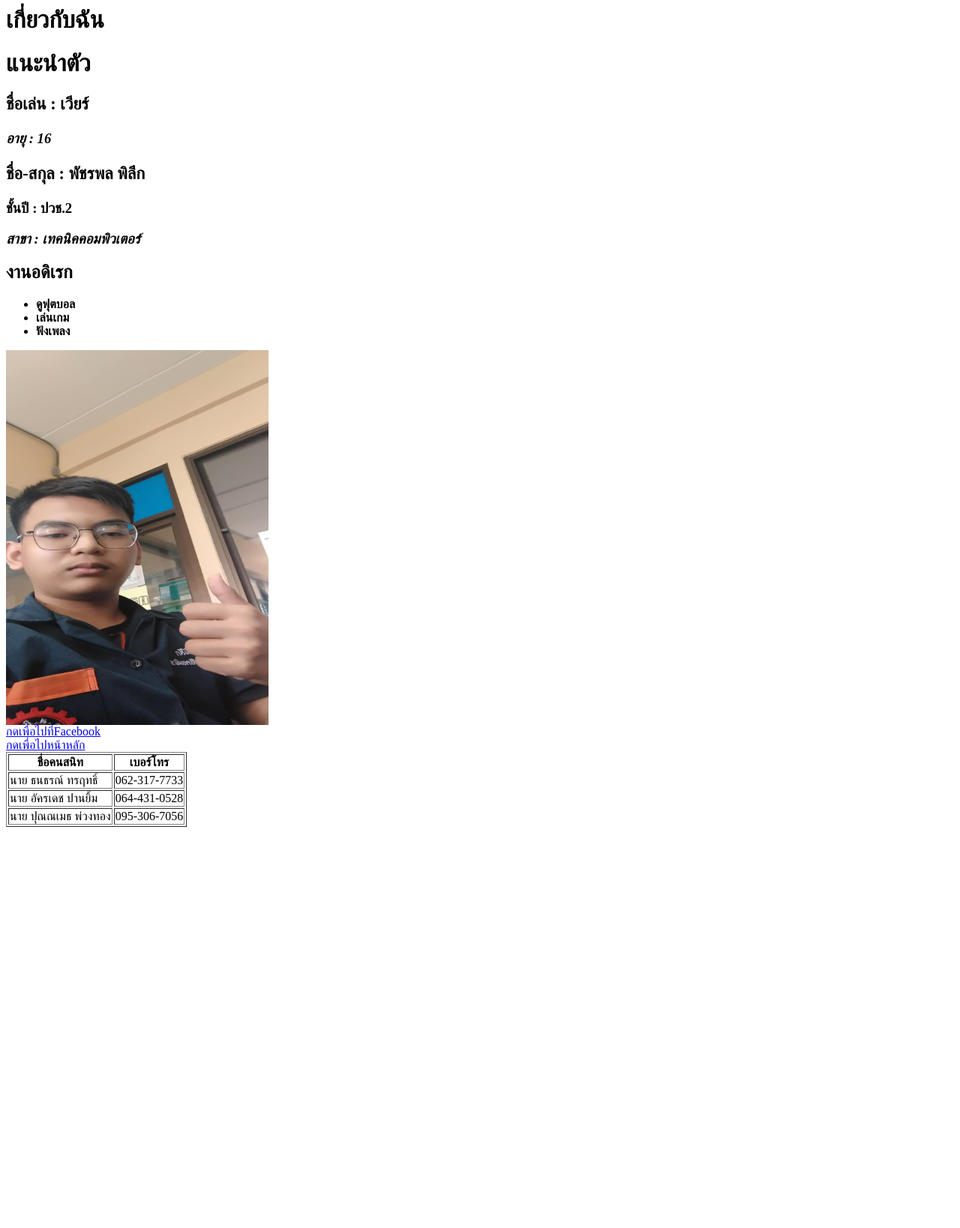
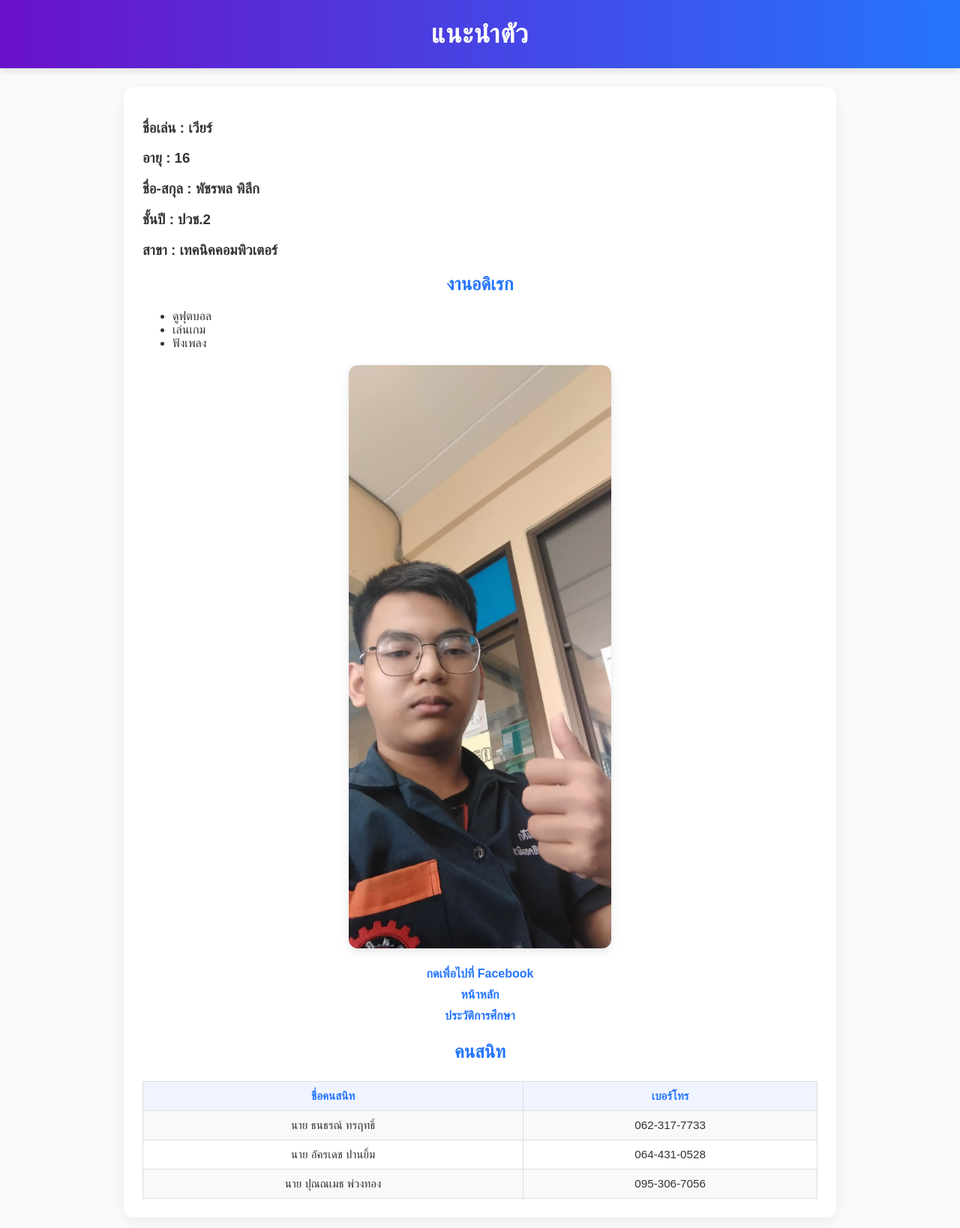
Before and after one commit to 67219090012-design/Week1, a plain HTML site: page aboutme.html in a window 1280 px wide. Shown: the whole page at 75% size. Before the commit the page ends 1111 px from the top, so only its background shows below. Drawn offline with Linux system fonts and the light colour scheme.

Commit message:
educational

```diff
--- a/aboutme.html
+++ b/aboutme.html
@@ -1,42 +1,48 @@
-<h1>เกี่ยวกับฉัน</h1>
 <!DOCTYPE html>
-
-<html>
+<html lang="th">
 <head>
-    <meta name="description" content="เกี่ยวกับฉัน"
-    <meta name="keywords" content="ข้อมูลเกี่ยวกับฉัน"
     <meta charset="UTF-8">
+    <meta name="description" content="เกี่ยวกับฉัน">
+    <meta name="keywords" content="ข้อมูลเกี่ยวกับฉัน">
     <meta name="viewport" content="width=device-width, initial-scale=1.0">
     <title>aboutme</title>
+    <link rel="stylesheet" href="style.css">
 </head>
 <body>
 
-    <b><h1>แนะนำตัว</h1></b>
-    <big><h3>ชื่อเล่น : เวียร์</h3></big>
-    <strong><em><h3>อายุ : 16</h3></em></strong>
-    <big><h3>ชื่อ-สกุล : พัชรพล พิลึก</h3></big>
-    <strong><h3>ชั้นปี : ปวช.2</h3></strong>
-    <i><h3>สาขา : เทคนิคคอมพิวเตอร์</h3></i>
+<header>
+    <h1>แนะนำตัว</h1>
+</header>
 
-        <b><h2>งานอดิเรก</h2></b>
+<main>
+    <h3>ชื่อเล่น : เวียร์</h3>
+    <h3>อายุ : 16</h3>
+    <h3>ชื่อ-สกุล : พัชรพล พิลึก</h3>
+    <h3>ชั้นปี : ปวช.2</h3>
+    <h3>สาขา : เทคนิคคอมพิวเตอร์</h3>
+
+    <h2>งานอดิเรก</h2>
     <ul>
-        <b><li>ดูฟุตบอล</li></b>
-        <b><li>เล่นเกม</li></b>
-        <b><li>ฟังเพลง</li></b>
+        <li>ดูฟุตบอล</li>
+        <li>เล่นเกม</li>
+        <li>ฟังเพลง</li>
     </ul>
 
-    <img src="download.jpg" width="350" height="500"
-    <br>
-    <br>
-    <a href="https://www.facebook.com/share/1BEMC4APYz/">กดเพื่อไปที่Facebook</a>
-    <br>
-    <a href="index.html">กดเพื่อไปหน้าหลัก</a>
+    <img src="download.jpg" alt="รูปเกี่ยวกับฉัน">
 
-        <table border="1">
+    <!-- ลิงก์ตรงกลาง -->
+    <div class="center-links">
+        <a href="https://www.facebook.com/share/1BEMC4APYz/">กดเพื่อไปที่ Facebook</a>
+        <a href="index.html">หน้าหลัก</a>
+        <a href="educational.html">ประวัติการศึกษา</a>
+    </div>
+
+    <!-- ตารางเพื่อน/คนสนิท -->
+    <h2>คนสนิท</h2>
+    <table>
         <tr>
             <th>ชื่อคนสนิท</th>
             <th>เบอร์โทร</th>
-
         </tr>
         <tr>
             <td>นาย ธนธรณ์ ทรฤทธิ์</td>
@@ -50,5 +56,8 @@
             <td>นาย ปุณณเมธ พ่วงทอง</td>
             <td>095-306-7056</td>
         </tr>
+    </table>
+</main>
+
 </body>
 </html>
--- /dev/null
+++ b/style.css
@@ -0,0 +1,132 @@
+/* ===== พื้นหลัง & Font ===== */
+body {
+    font-family: 'Sarabun', sans-serif;
+    background-color: #f9f9f9;
+    margin: 0;
+    padding: 0;
+    color: #333;
+}
+
+/* ===== Header ===== */
+header {
+    background: linear-gradient(90deg, #6a11cb, #2575fc);
+    color: white;
+    padding: 25px 0;
+    text-align: center;
+    box-shadow: 0 4px 8px rgba(0,0,0,0.1);
+}
+
+header h1 {
+    margin: 0;
+    font-size: 2.2rem;
+    letter-spacing: 1px;
+}
+
+/* ===== Navigation bar ===== */
+nav {
+    display: flex;
+    justify-content: center;
+    background-color: #fff;
+    box-shadow: 0 2px 6px rgba(0,0,0,0.1);
+    padding: 10px 0;
+}
+
+nav a {
+    margin: 0 15px;
+    text-decoration: none;
+    color: #333;
+    font-weight: 600;
+    padding: 6px 12px;
+    border-radius: 6px;
+    transition: 0.3s;
+}
+
+nav a:hover {
+    background-color: #2575fc;
+    color: white;
+}
+
+/* ===== Main ===== */
+main {
+    max-width: 900px;
+    margin: 25px auto;
+    padding: 25px;
+    background-color: #fff;
+    border-radius: 12px;
+    box-shadow: 0 6px 15px rgba(0,0,0,0.05);
+}
+
+/* ===== Headings ===== */
+h2 {
+    color: #2575fc;
+    text-align: center;
+    margin-bottom: 20px;
+}
+
+/* ===== Images ===== */
+img {
+    display: block;
+    margin: 20px auto;
+    max-width: 350px;
+    border-radius: 12px;
+    box-shadow: 0 4px 12px rgba(0,0,0,0.1);
+}
+
+/* ===== Tables ===== */
+table {
+    width: 100%;
+    border-collapse: collapse;
+    margin-top: 25px;
+    font-size: 0.95rem;
+}
+
+th, td {
+    border: 1px solid #ddd;
+    padding: 10px;
+    text-align: center;
+}
+
+th {
+    background-color: #f0f4ff;
+    color: #2575fc;
+    font-weight: 600;
+}
+
+tr:nth-child(even) {
+    background-color: #f9f9f9;
+}
+
+tr:hover {
+    background-color: #e0ebff;
+}
+
+/* ===== Centered Links ===== */
+.center-links {
+    display: flex;
+    flex-direction: column;
+    align-items: center;
+    margin-top: 20px;
+}
+
+.center-links a {
+    margin: 5px 0;
+    text-decoration: none;
+    color: #2575fc;
+    font-weight: bold;
+    font-size: 1rem;
+    transition: 0.3s;
+}
+
+.center-links a:hover {
+    color: crimson;
+}
+
+/* ===== Footer ===== */
+footer {
+    text-align: center;
+    padding: 15px;
+    background-color: #fff;
+    color: #777;
+    margin-top: 30px;
+    border-top: 1px solid #ddd;
+}
```
Also changed, not shown: css.html (added, +36 -0 lines), educational.html (added, +62 -0 lines), index.html (+27 -23 lines), photo.jpg (deleted), vande.jpg (added). Lines whose indentation alone changed are shown as unchanged.
